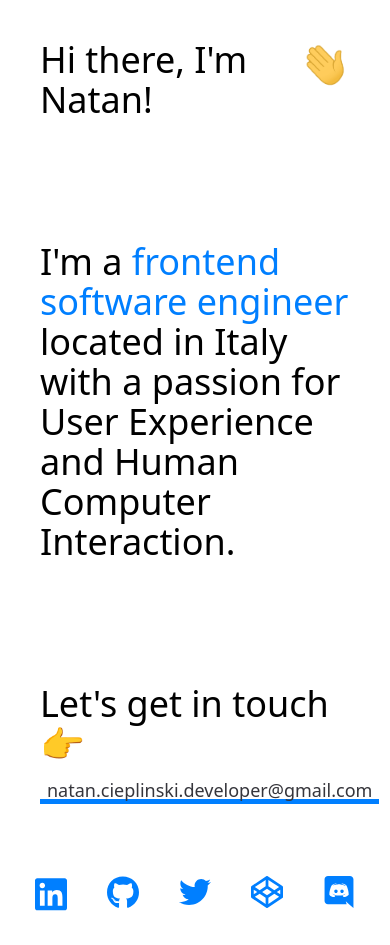
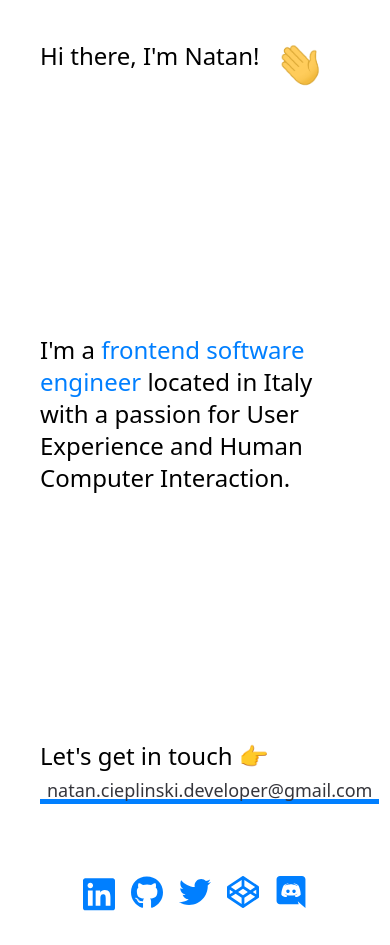
Before and after one commit to NatanCieplinski/personal-website, a Next.js app: page / in a window 390 px wide. Built offline with nearby package versions, Linux system fonts and the light colour scheme.

Commit message:
Fix footer

```diff
--- a/components/sections/Bio.tsx
+++ b/components/sections/Bio.tsx
@@ -2,7 +2,7 @@ import { HighlightedLink, HighlightedText } from '../shared'
 
 const Bio: React.FC = () => {
   return (
-    <div className="flex flex-col justify-between w-full h-full p-10 md:py-40 md:px-20 lg:py-60 lg:px-40 space-y-20 text-4xl md:text-4xl lg:text-5xl font-light">
+    <div className="flex flex-col justify-between w-full h-screen p-10 md:py-40 md:px-20 lg:py-60 lg:px-40 space-y-20 text-2xl md:text-4xl lg:text-5xl font-light">
       <div className="flex space-x-4">
         <span>
           Hi there, I&apos;m <span className="font-medium">Natan!</span>
@@ -12,7 +12,7 @@ const Bio: React.FC = () => {
       <p className="md:pr-10 lg:pr-40">
         I&apos;m a <HighlightedText>frontend software engineer</HighlightedText> located in Italy with a passion for User Experience and Human Computer Interaction.
       </p>
-      <div className="text-4xl">Let&apos;s get in touch 👉 <HighlightedLink href="mailto:natan.cieplinski.developer@gmail.com" className="text-lg md:text-3xl lg:text-4xl">natan.cieplinski.developer@gmail.com</HighlightedLink> </div>
+      <div>Let&apos;s get in touch 👉 <HighlightedLink href="mailto:natan.cieplinski.developer@gmail.com" className="text-lg md:text-3xl lg:text-4xl">natan.cieplinski.developer@gmail.com</HighlightedLink> </div>
     </div>
   )
 }
--- a/components/sections/Footer.tsx
+++ b/components/sections/Footer.tsx
@@ -12,7 +12,7 @@ const SocialLink: React.FC<{href:string, Icon:ComponentType<IconProps>}> = ({hre
 
 const Footer: React.FC = () => {
   return (
-    <div className="flex w-full space-x-10 justify-center p-8">
+    <div className="flex w-full space-x-4 md:space-x-10 justify-center p-8">
       <SocialLink href="https://www.linkedin.com/in/natancieplinski/" Icon={LinkedIn} />
       <SocialLink href="https://github.com/NatanCieplinski" Icon={GitHub} />
       <SocialLink href="https://twitter.com/NatanCieplinski" Icon={Twitter} />
--- a/pages/index.tsx
+++ b/pages/index.tsx
@@ -2,11 +2,11 @@ import { GlobalMeta, Bio, Footer } from '../components/sections'
 
 const Home: React.FC = () => {
   return (
-    <div className="h-screen w-screen">
+    <>
       <GlobalMeta />
       <Bio />
       <Footer />
-    </div>
+    </>
   )
 }
 
```
